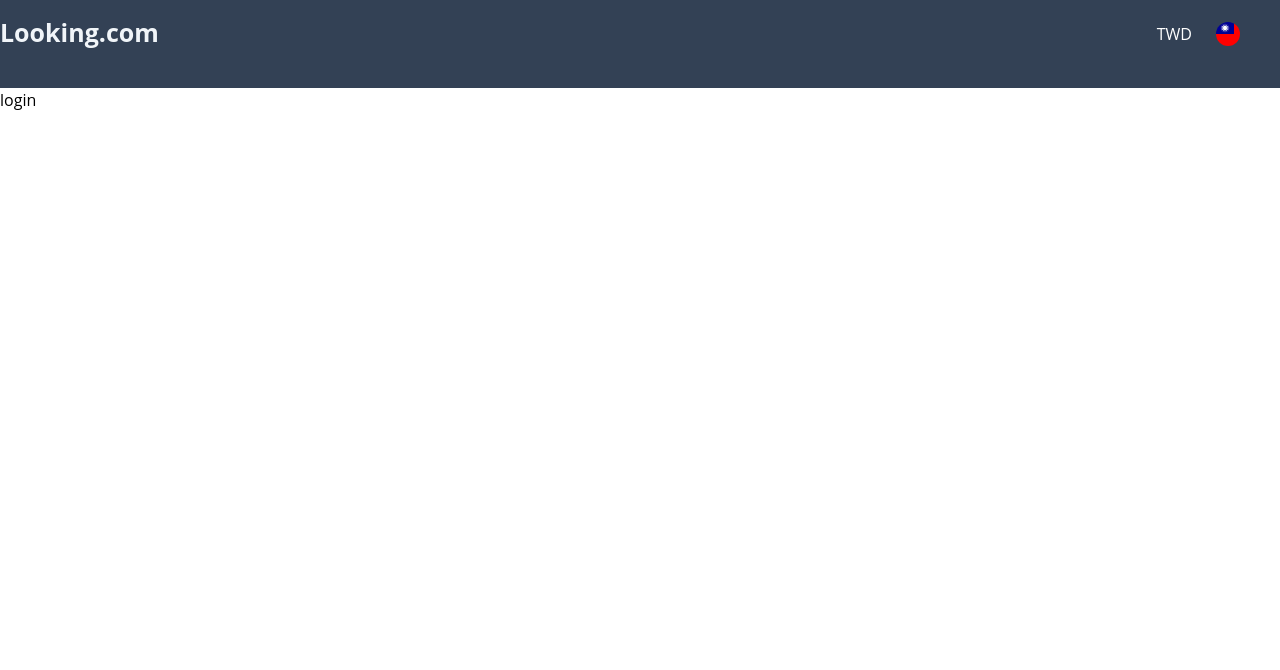
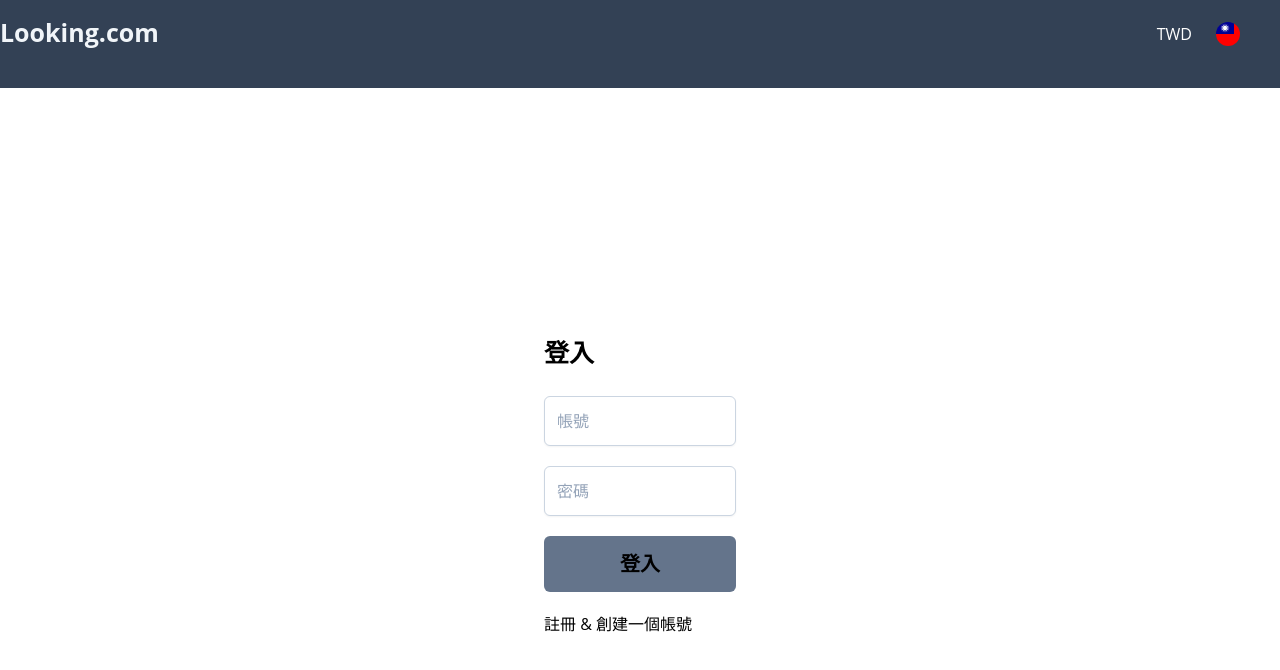
Before and after one commit to li-0406/Looking.com, a React (Create React App) app: page /login in a window 1280 px wide. Shown: the top 670 px of the page. Built offline with nearby package versions, Linux system fonts and the light colour scheme.

Commit message:
建置後端環境

```diff
--- a/src/pages/Login.jsx
+++ b/src/pages/Login.jsx
@@ -1,11 +1,36 @@
 import React from "react";
 import Navbar from "../components/Navbar";
-
+import { Link } from "react-router-dom";
 const login = () => {
   return (
     <div>
       <Navbar />
-      login
+      <div className="flex items-center justify-center h-screen">
+        <div className="container max-w-[15%]">
+          <h1 className="text-2xl font-bold">登入</h1>
+          <input
+            v-model="datamsg.username"
+            type="text"
+            placeholder="帳號"
+            class="mt-8 block w-full p-3 bg-white border border-slate-300 rounded-md shadow-sm placeholder-slate-400 focus:outline-none focus:border-sky-500 focus:ring-1 focus:ring-sky-500 disabled:bg-slate-50 disabled:text-slate-500 disabled:border-slate-200 disabled:shadow-none invalid:border-pink-500 invalid:text-pink-600 focus:invalid:border-pink-500 focus:invalid:ring-pink-500"
+          />
+          <input
+            v-model="datamsg.password"
+            type="password"
+            placeholder="密碼"
+            class="my-5 block w-full p-3 bg-white border border-slate-300 rounded-md shadow-sm placeholder-slate-400 focus:outline-none focus:border-sky-500 focus:ring-1 focus:ring-sky-500 disabled:bg-slate-50 disabled:text-slate-500 disabled:border-slate-200 disabled:shadow-none invalid:border-pink-500 invalid:text-pink-600 focus:invalid:border-pink-500 focus:invalid:ring-pink-500"
+          />
+
+          <div class="mt-3">
+            <div class="w-full text-center bg-slate-500 hover:bg-slate-600 font-bold text-xl rounded-md p-4 cursor-pointer select-none">
+              登入
+            </div>
+          </div>
+          <Link to="/register">
+            <p className="hover:underline mt-5">註冊 & 創建一個帳號</p>
+          </Link>
+        </div>
+      </div>
     </div>
   );
 };
--- a/src/pages/Register.jsx
+++ b/src/pages/Register.jsx
@@ -1,5 +1,6 @@
 import React from "react";
 import Navbar from "../components/Navbar";
+import { Link } from "react-router-dom";
 const login = () => {
   return (
     <div>
@@ -30,6 +31,9 @@ const login = () => {
               註冊
             </div>
           </div>
+          <Link to="/login">
+            <p className="hover:underline mt-5">已有帳號? 按這裡登入</p>
+          </Link>
         </div>
       </div>
     </div>
```
Also changed, not shown: api/index.js (added, +29 -0 lines), api/package.json (added, +20 -0 lines), 2 other files (tests, documents, lock files or other folders).
